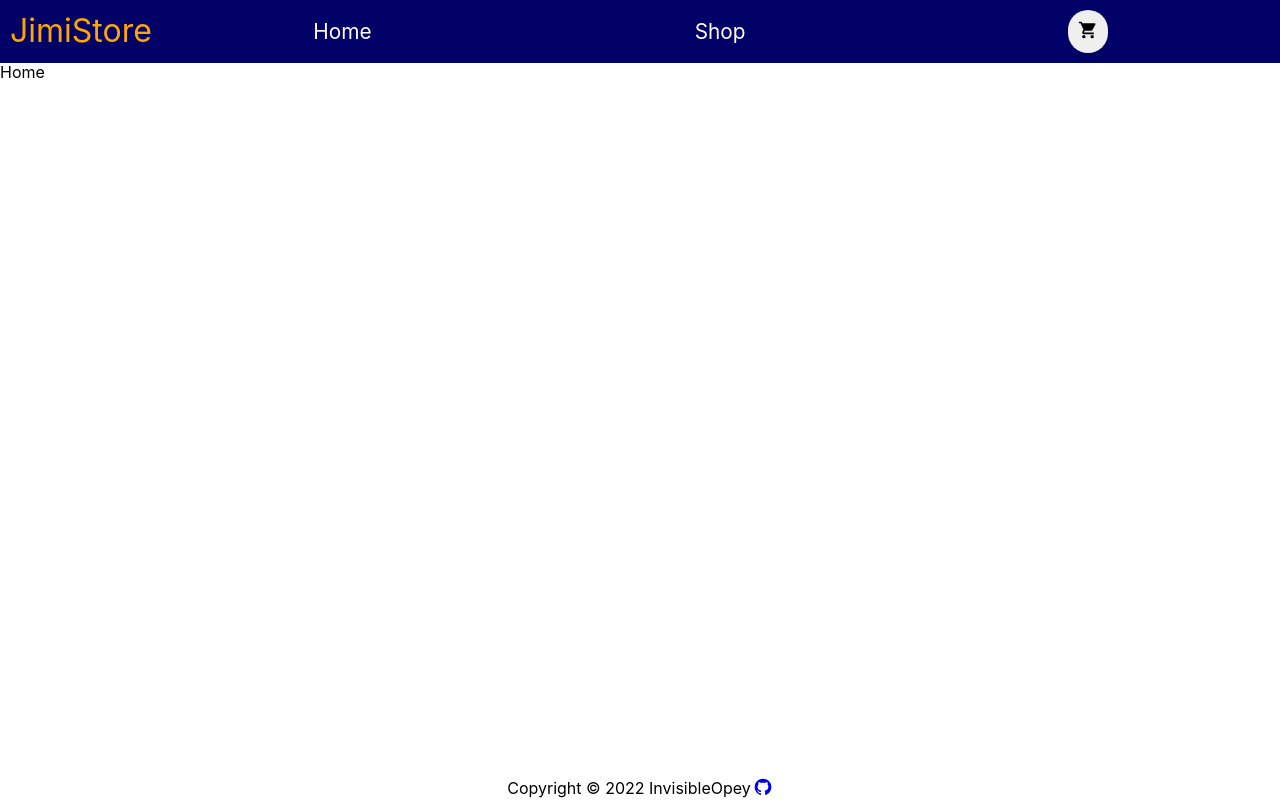
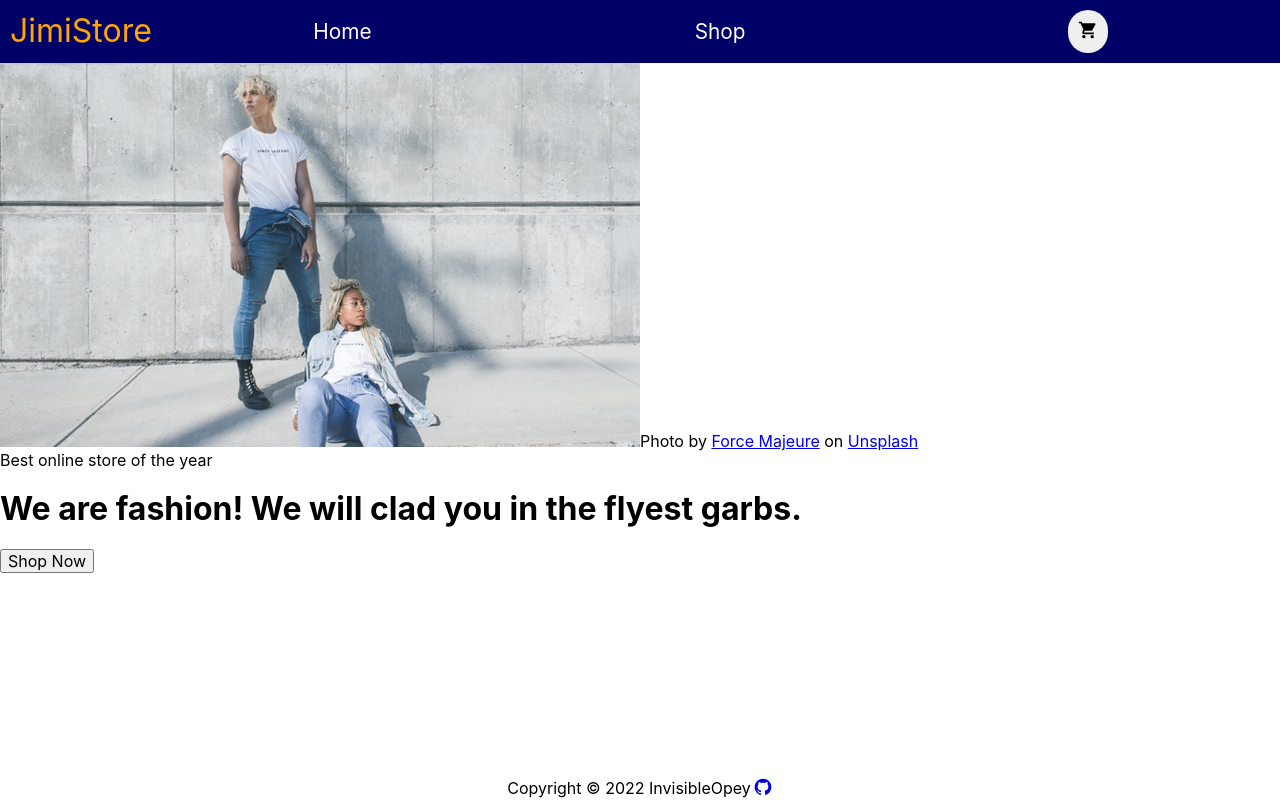
Before and after one commit to invisibleopey/shopping-cart, a React (Create React App) app: page / in a window 1280 px wide. Built offline with nearby package versions, Linux system fonts and the light colour scheme.

Commit message:
Implement home component

```diff
--- a/src/components/Home.js
+++ b/src/components/Home.js
@@ -1,7 +1,29 @@
 import React from 'react';
+import picture from '../assets/picture.jpg';
 
 function Home() {
-  return <div>Home</div>;
+  return (
+    <div className="home">
+      <div className="left">
+        <img src={picture} alt="five friends in street clothes" />
+        <span>
+          Photo by{' '}
+          <a href="https://unsplash.com/@forcemajeure?utm_source=unsplash&utm_medium=referral&utm_content=creditCopyText">
+            Force Majeure
+          </a>{' '}
+          on{' '}
+          <a href="https://unsplash.com/s/photos/fashion-shoot?utm_source=unsplash&utm_medium=referral&utm_content=creditCopyText">
+            Unsplash
+          </a>
+        </span>
+      </div>
+      <div className="right">
+        <span>Best online store of the year</span>
+        <h1>We are fashion! We will clad you in the flyest garbs.</h1>
+        <button>Shop Now</button>
+      </div>{' '}
+    </div>
+  );
 }
 
 export default Home;
```
